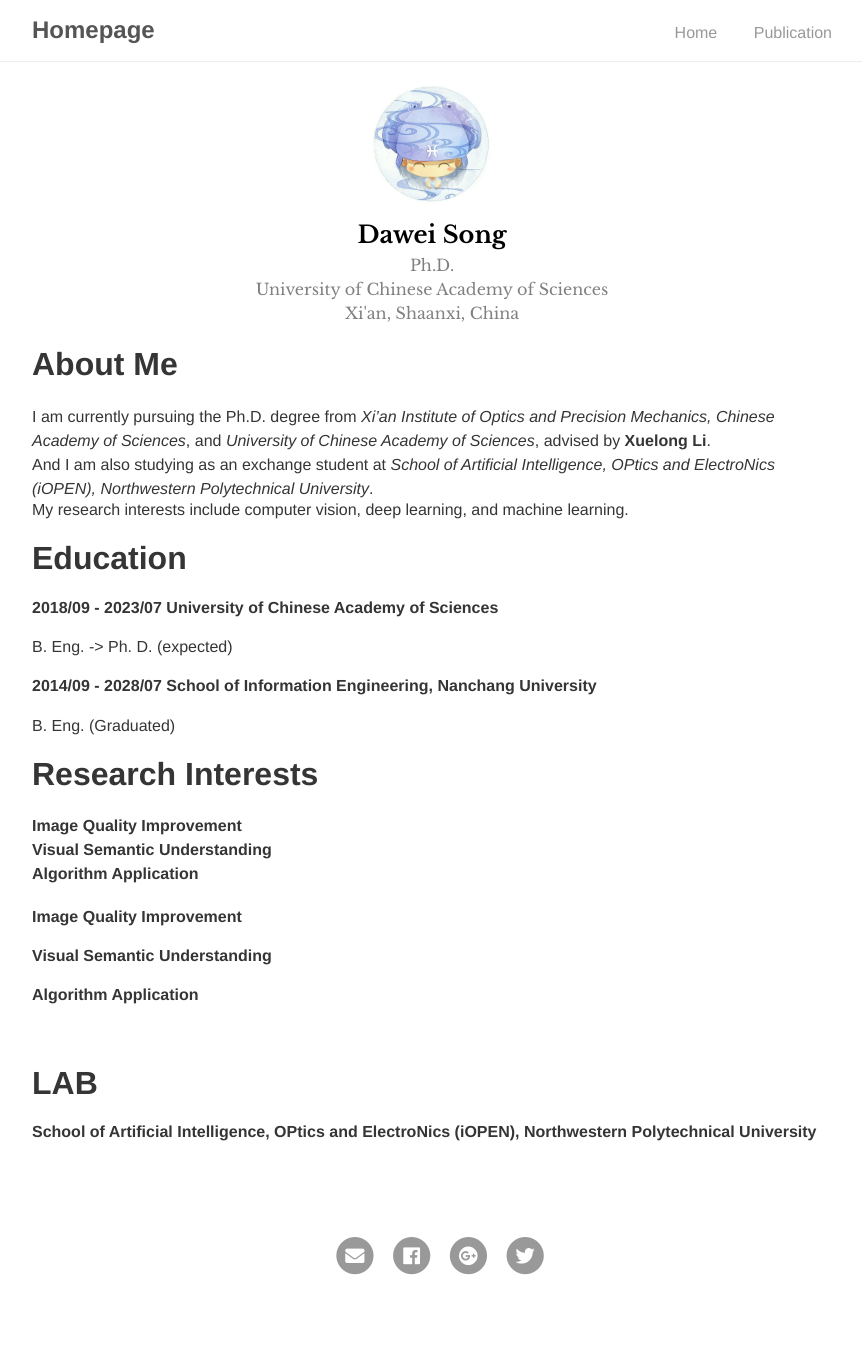
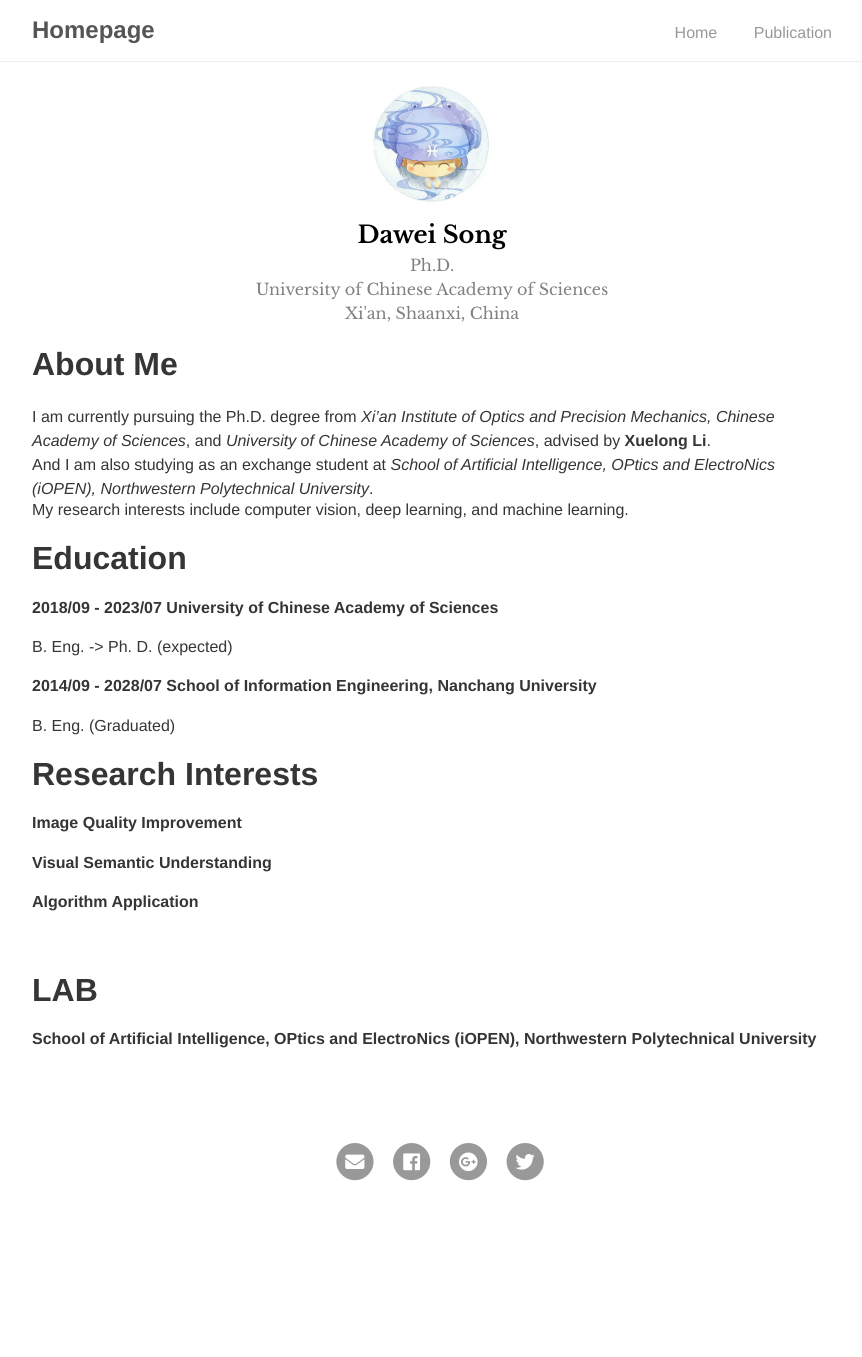
Before and after one commit to songxijuan/home, a Jekyll site: the page built from index.md, in a window 1280 px wide. Shown: the whole page, without its empty margins (208-1070 px from the left). Built offline with Jekyll 4.4.1, drawn with Linux system fonts in a browser that asks for light colours; our own code applies the rules of GitHub Pages for plain Markdown files; after the commit the page ends 1263 px from its top, so only the background shows below that.

Commit message:
Update index.md

```diff
--- a/index.md
+++ b/index.md
@@ -16,13 +16,9 @@
 <br/>
 
 # Research Interests
-__Image Quality Improvement__ <br/>
-__Visual Semantic Understanding__ <br/>
-__Algorithm Application__
 #### Image Quality Improvement
 #### Visual Semantic Understanding
 #### Algorithm Application
-
 <br/>
 
 # LAB
```
